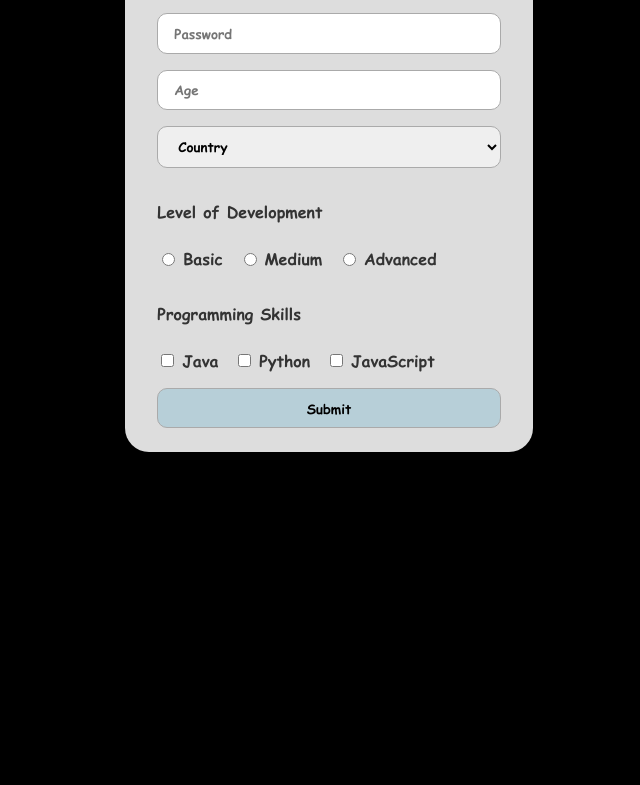
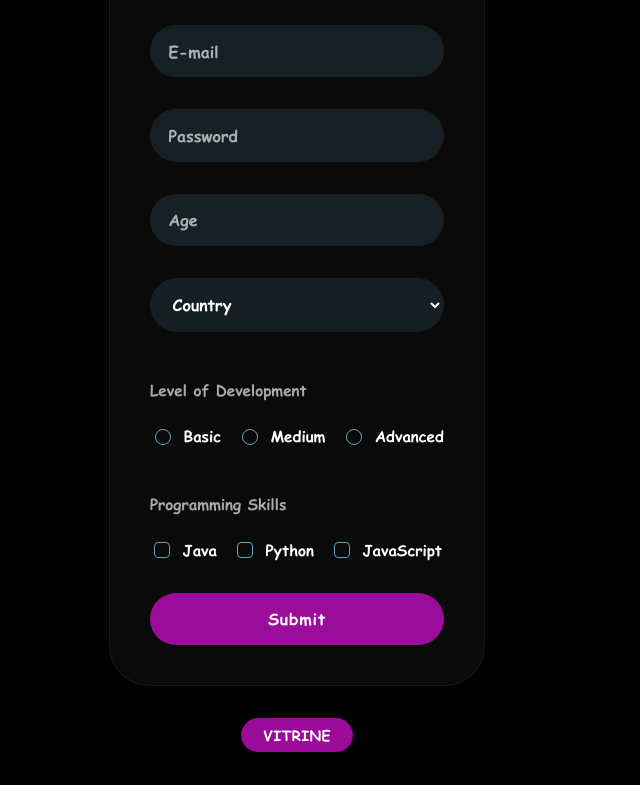
Before and after one commit to itsaminghasemi/Portfolio-by-Amin, a plain HTML site: page Contact Page/Contact.html in a window 1280 px wide. Shown: the part 204-989 px from the top of the page, without its empty margins (343-983 px from the left). Before the commit the page ends 800 px from the top, so only its background shows below. Drawn offline with Linux system fonts and the light colour scheme.

Commit message:
sync project with vitrine + bug fix

```diff
--- a/Contact Page/Contact-style.css
+++ b/Contact Page/Contact-style.css
@@ -3,65 +3,112 @@
   src: url("../Font File/comicbd.ttf");
 }
 
+/* ============================= */
+/* Design Tokens */
 :root {
+  --primary: rgba(96, 163, 188, 1);
+  --primary-soft: rgba(96, 163, 188, 0.15);
+  --accent: rgba(181, 14, 181, 0.85);
+  --bg-dark: #000;
+  --bg-elevated: rgba(255, 255, 255, 0.04);
+  --text-on-dark: #fff;
+  --text-muted: rgba(255, 255, 255, 0.65);
+
+  --radius-xl: 2.5rem;
+  --radius-lg: 2rem;
+  --radius-md: 1rem;
+
+  --shadow-soft: 0 1rem 3rem rgba(0, 0, 0, 0.7);
+  --shadow-focus: 0 0 0 0.2rem rgba(96, 163, 188, 0.4);
+
   font-size: 16px;
-  background-color: #000;
+  font-family: "Comic Sans M5 Bold", system-ui, sans-serif;
 }
+
+/* ============================= */
+/* Base Reset */
+* { box-sizing: border-box; }
 
 body {
   margin: 0;
-  font-family: "Comic Sans M5 Bold";
+  padding: 2rem;
+  min-height: 100vh;
+  background: var(--bg-dark);
+  color: var(--text-on-dark);
+  font-family: inherit;
   display: flex;
+  flex-direction: column;   /* stack main + footer vertically */
   justify-content: center;
+  align-items: center;
+  gap: 1.5rem;              /* space between form and links */
 }
 
-/* Layout */
-main {
-  margin-top: 2rem;
+/* ============================= */
+/* Form Container */
+.form1 {
+  background: var(--bg-elevated);
+  border-radius: var(--radius-xl);
+  padding: 2.5rem;
+  max-width: 34rem;
+  width: 100%;
+  display: flex;
+  flex-direction: column;
+  gap: 2rem;
+  box-shadow: var(--shadow-soft);
+  border: 0.08rem solid rgba(255,255,255,0.06);
 }
 
-/* Form */
-.form1 {
-  background-color: #ddd;
-  border-radius: 1.5rem;
-  padding: 1.5rem 2rem;
-  color: #333;
-  display: flex;
-  flex-direction: column;
-  gap: 1rem;
-  max-width: 500px;
-  width: 100%;
-}
-
+/* Heading */
 .form1 h2 {
   text-align: center;
   margin: 0;
+  font-size: 1.8rem;
+  color: var(--primary);
 }
 
-/* Rows */
-.form-row {
-  display: flex;
-}
-
-.form1Input {
-  width: 100%;
-  padding: 0.6rem 1rem;
-  border-radius: 10px;
-  border: 1px solid #aaa;
-  font-family: inherit;
-}
-
-/* Groups */
+/* Form rows & groups */
+.form-row,
 .group {
   display: flex;
   flex-direction: column;
-  gap: 0.5rem;
+  gap: 0.6rem;
 }
 
 .group-label {
-  font-size: 1rem;
+  font-size: 0.95rem;
+  color: var(--text-muted);
 }
 
+/* Inputs */
+.form1Input {
+  width: 100%;
+  padding: 0.85rem 1.1rem;
+  border-radius: var(--radius-lg);
+  border: 0.1rem solid transparent;
+  background: var(--primary-soft);
+  color: var(--text-on-dark);
+  font-family: inherit;
+  font-size: 1rem;
+  transition: background 0.25s, border 0.25s, transform 0.15s, box-shadow 0.2s;
+}
+
+.form1Input::placeholder {
+  color: var(--text-muted);
+}
+
+.form1Input:hover {
+  background: rgba(96, 163, 188, 0.22);
+}
+
+.form1Input:focus {
+  outline: none;
+  border: 0.1rem solid var(--primary);
+  box-shadow: var(--shadow-focus);
+  background: rgba(96, 163, 188, 0.25);
+  transform: translateY(-0.05rem);
+}
+
+/* Options (radio / checkbox) */
 .options {
   display: flex;
   gap: 1rem;
@@ -71,20 +118,89 @@ main {
 .options label {
   display: flex;
   align-items: center;
-  gap: 0.3rem;
+  gap: 0.6rem;
+  font-size: 0.95rem;
+  cursor: pointer;
+  color: var(--text-on-dark);
+}
+
+.options input[type="radio"],
+.options input[type="checkbox"] {
+  appearance: none;
+  width: 1rem;
+  height: 1rem;
+  border-radius: 50%;
+  border: 0.12rem solid var(--primary);
+  cursor: pointer;
+  transition: background 0.2s, transform 0.15s;
+}
+
+.options input[type="checkbox"] {
+  border-radius: 0.25rem;
+}
+
+.options input:checked {
+  background: var(--primary);
+  transform: scale(1.05);
 }
 
 /* Button */
-.submit-row {
-  justify-content: center;
-}
-
 button.form1Input {
+  background: var(--accent);
+  color: var(--text-on-dark);
   cursor: pointer;
-  background-color: rgb(183, 207, 216);
-  transition: background 0.3s;
+  font-weight: 600;
+  letter-spacing: 0.05em;
+  transition: background 0.2s, transform 0.15s, box-shadow 0.2s;
 }
 
 button.form1Input:hover {
-  background-color: rgba(96, 163, 188, 1);
+  background: #fff;
+  color: #000;
+  transform: translateY(-0.12rem);
+  box-shadow: 0 0.6rem 1.5rem rgba(0,0,0,0.6);
 }
+
+button.form1Input:active {
+  transform: translateY(0);
+  box-shadow: none;
+}
+
+/* Footer Links – column layout */
+.links {
+  display: flex;
+  flex-direction: column;   /* stack links vertically */
+  align-items: center;      /* center horizontally */
+  flex-wrap: nowrap;
+  gap: 0.75rem;
+  margin-top: 0.5rem;
+}
+
+.links a {
+  background-color: var(--accent);
+  border-radius: var(--radius-xl);
+  border-bottom: 0.08rem solid #000;
+  padding: 0.45rem 1.4rem;
+  text-decoration: none;
+  color: var(--text-on-dark);
+  font-size: 0.9rem;
+  letter-spacing: 0.02em;
+  text-transform: uppercase;
+  transition: background-color 0.18s, color 0.18s, transform 0.12s, box-shadow 0.18s;
+  width: 100%;
+  max-width: 220px;
+  text-align: center;
+}
+
+.links a:hover {
+  background-color: #fff;
+  color: #000;
+  transform: translateY(-0.1rem);
+  box-shadow: 0 0.4rem 1rem rgba(0,0,0,0.4);
+}
+
+/* Responsive */
+@media (max-width: 48rem) {
+  body { padding: 1.5rem; }
+  .form1 { padding: 2rem; gap: 1.6rem; }
+}
--- a/Contact Page/Contact.html
+++ b/Contact Page/Contact.html
@@ -50,22 +50,9 @@
     <div class="group">
       <p class="group-label">Level of Development</p>
       <div class="options">
-
-        <label>
-          <input type="radio" name="level" value="basic">
-          Basic
-        </label>
-
-        <label>
-          <input type="radio" name="level" value="medium">
-          Medium
-        </label>
-
-        <label>
-          <input type="radio" name="level" value="advanced">
-          Advanced
-        </label>
-
+        <label><input type="radio" name="level" value="basic"> Basic</label>
+        <label><input type="radio" name="level" value="medium"> Medium</label>
+        <label><input type="radio" name="level" value="advanced"> Advanced</label>
       </div>
     </div>
 
@@ -73,22 +60,9 @@
     <div class="group">
       <p class="group-label">Programming Skills</p>
       <div class="options">
-
-        <label>
-          <input type="checkbox" name="skills" value="java">
-          Java
-        </label>
-
-        <label>
-          <input type="checkbox" name="skills" value="python">
-          Python
-        </label>
-
-        <label>
-          <input type="checkbox" name="skills" value="javascript">
-          JavaScript
-        </label>
-
+        <label><input type="checkbox" name="skills" value="java"> Java</label>
+        <label><input type="checkbox" name="skills" value="python"> Python</label>
+        <label><input type="checkbox" name="skills" value="javascript"> JavaScript</label>
       </div>
     </div>
 
@@ -99,5 +73,11 @@
   </form>
 </main>
 
+<footer class="site-footer">
+  <nav class="links">
+    <a href="../Home Page/Vitrine.html" target="_blank">Vitrine</a>
+  </nav>
+</footer>
+
 </body>
 </html>
--- a/Home Page/Vitrine-Style.css
+++ b/Home Page/Vitrine-Style.css
@@ -13,13 +13,24 @@
     font-size: 24px;
     font-family: "Comic Sans M5 Bold", system-ui, -apple-system, BlinkMacSystemFont, "Segoe UI", sans-serif;
     background-color: var(--bg);
+    display: flex;
+    flex-direction: column;
+    min-height: 100vh;
 }
 
 body {
-    margin: 20px;
-    background-color: var(--bg);
+    margin: 0;
+    padding: 2rem;
+    min-height: 100vh;
+    background: var(--bg-dark);
     color: var(--text-on-dark);
-}
+    font-family: inherit;
+    display: flex;
+    flex-direction: column;   /* stack main + footer vertically */
+    justify-content: center;
+    align-items: center;
+    gap: 1.5rem;              /* space between form and link */
+  }
 
 /* Vitrine container */
 .vitrine {
--- a/Home Page/who_Am_I-style.css
+++ b/Home Page/who_Am_I-style.css
@@ -3,39 +3,43 @@
   src: url("../Font File/comicbd.ttf");
 }
 
-/* Root variables */
+/* ============================= */
+/* Design Tokens (Dark Theme) */
 :root {
-  --gap: 16px;
-  --page-bg: #f3f2e1;
-  --content-bg: #ffffff;
-  --border-soft: #e2e2e2;
-  --text-main: #1f2933;
-  --text-muted: #6b7280;
-  --accent: rgba(181, 14, 181, 0.9);
-  --accent-soft: rgba(181, 14, 181, 0.12);
+  --primary: rgba(96, 163, 188, 1);
+  --accent: rgba(181, 14, 181, 0.85);
+  --bg-dark: #000;
+  --bg-card: #111;
+  --text-main: #fff;
+  --text-muted: rgba(255, 255, 255, 0.65);
+  --border-soft: #222;
+
+  --radius-xl: 2.5rem;
+  --radius-lg: 2rem;
+  --radius-md: 1rem;
+  --shadow-soft: 0 0.75rem 2.5rem rgba(0, 0, 0, 0.6);
 }
 
+/* ============================= */
 /* Base */
 html,
 body {
   height: 100%;
   margin: 0;
-}
-
-body {
+  font-family: "Comic Sans M5 Bold", system-ui, -apple-system,
+    BlinkMacSystemFont, "Segoe UI", sans-serif;
+  background-color: var(--bg-dark);
+  color: var(--text-main);
   display: flex;
   flex-direction: column;
-  font-family: "Comic Sans M5 Bold", system-ui, -apple-system, BlinkMacSystemFont, "Segoe UI", sans-serif;
-  background: radial-gradient(circle at top, #ffffff 0, var(--page-bg) 45%, #e0ded0 100%);
-  color: var(--text-main);
 }
 
 /* Header / Footer */
 .site-header,
 .site-footer {
-  background: #111827;
-  color: #f9fafb;
-  padding: 14px 20px;
+  background: #111;
+  color: var(--text-main);
+  padding: 1rem 1.25rem;
   text-align: center;
 }
 
@@ -45,31 +49,37 @@ body {
   letter-spacing: 0.03em;
 }
 
-/* Main layout: single-column article */
+/* ============================= */
+/* Main container */
 .flex-container {
   flex: 1;
-  max-width: 760px;
+  max-width: 960px;
   width: 100%;
-  margin: 32px auto 40px;
-  padding: 0 20px;
+  margin: 2rem auto;
+  padding: 0 1.25rem;
+  display: flex;
+  flex-direction: column;
+  gap: 1.5rem;
 }
 
-/* Article sections */
+/* ============================= */
+/* Cards */
 .flex-item {
-  background: var(--content-bg);
-  border-radius: 16px;
-  border: 1px solid var(--border-soft);
-  padding: 20px 22px;
-  box-shadow: 0 10px 30px rgba(15, 23, 42, 0.08);
+  background: var(--bg-card);
+  border-radius: var(--radius-lg);
+  border: 0.2rem solid var(--border-soft);
+  padding: 1.5rem 1.75rem;
+  box-shadow: var(--shadow-soft);
 }
 
 .flex-item + .flex-item {
-  margin-top: 18px;
+  margin-top: 1rem;
 }
 
 .flex-item h2 {
-  margin: 0 0 10px;
+  margin: 0 0 0.5rem;
   font-size: 1.25rem;
+  color: var(--primary);
 }
 
 .flex-item p {
@@ -79,7 +89,8 @@ body {
   color: var(--text-muted);
 }
 
-/* Links/footer navigation */
+/* ============================= */
+/* Links / Navigation */
 .links {
   display: flex;
   justify-content: center;
@@ -89,41 +100,41 @@ body {
 }
 
 .links a {
-  background-color: var(--accent-soft);
-  border-radius: 999px;
-  border: 1px solid var(--accent);
+  background-color: var(--accent);
+  border-radius: var(--radius-xl);
+  border-bottom: 0.08rem solid #000;
   padding: 0.45rem 1.4rem;
   text-decoration: none;
-  color: #f9fafb;
+  color: var(--text-main);
   font-size: 0.9rem;
   letter-spacing: 0.02em;
   text-transform: uppercase;
-  transition: background-color 0.18s ease, color 0.18s ease, transform 0.12s ease,
-    box-shadow 0.18s ease;
+  transition: background-color 0.18s ease, color 0.18s ease,
+    transform 0.12s ease, box-shadow 0.18s ease;
 }
 
 .links a:hover {
-  background-color: var(--accent);
-  color: #ffffff;
-  transform: translateY(-1px);
-  box-shadow: 0 6px 16px rgba(0, 0, 0, 0.25);
+  background-color: #fff;
+  color: #000;
+  transform: translateY(-0.1rem);
+  box-shadow: 0 0.4rem 1rem rgba(0, 0, 0, 0.4);
 }
 
+/* ============================= */
 /* Responsive */
 @media (max-width: 768px) {
   .flex-container {
-    margin-top: 20px;
-    margin-bottom: 28px;
-    padding: 0 14px;
+    margin: 1.5rem auto;
+    padding: 0 1rem;
   }
 
   .flex-item {
-    padding: 18px 16px;
-    border-radius: 12px;
+    padding: 1.25rem 1rem;
+    border-radius: var(--radius-md);
   }
 
   .site-header,
   .site-footer {
-    padding-inline: 12px;
+    padding-inline: 0.75rem;
   }
 }
--- a/Me On Social/Me-On-Social-style.css
+++ b/Me On Social/Me-On-Social-style.css
@@ -1,8 +1,23 @@
+@font-face {
+    font-family: "Comic Sans M5 Bold";
+    src: url("../Font File/comicbd.ttf");
+}
+
+/* Design tokens shared with other pages */
+:root {
+    --primary: rgba(96, 163, 188, 1);
+    --primary-soft: rgba(96, 163, 188, 0.15);
+    --accent: rgba(181, 14, 181, 0.85);
+    --accent-soft: rgba(181, 14, 181, 0.12);
+    --text-on-dark: #fff;
+}
+
+/* Base */
 * {
     box-sizing: border-box;
     margin: 0;
     padding: 0;
-    font-family: system-ui, -apple-system, BlinkMacSystemFont, "Segoe UI", sans-serif;
+    font-family: "Comic Sans M5 Bold", system-ui, -apple-system, BlinkMacSystemFont, "Segoe UI", sans-serif;
 }
 
 body {
@@ -11,7 +26,7 @@ body {
     display: flex;
     align-items: center;
     justify-content: center;
-    color: #fff;
+    color: var(--text-on-dark);
 }
 
 /* Card */
@@ -49,7 +64,8 @@ h1 {
     text-decoration: none;
     padding: 0.9rem;
     border-radius: 999px;
-    background: rgba(255, 255, 255, 0.08);
+    background: var(--accent-soft);
+    border: 1px solid var(--accent);
     color: #e5e7eb;
     transition: background-color 0.22s ease, color 0.22s ease,
         transform 0.12s ease, box-shadow 0.22s ease;
@@ -57,27 +73,27 @@ h1 {
 }
 
 /* Optional: per-platform accent classes (if used in HTML) */
+.social-links a.telegram {
+    border-color: rgba(0, 136, 204, 0.9);
+}
 .social-links a.github {
-    border: 1px solid rgba(156, 163, 175, 0.7);
+    border-color: rgba(156, 163, 175, 0.7);
 }
-
 .social-links a.linkedin {
-    border: 1px solid rgba(14, 118, 168, 0.9);
+    border-color: rgba(14, 118, 168, 0.9);
 }
-
-.social-links a.twitter {
-    border: 1px solid rgba(29, 161, 242, 0.9);
+.social-links a.instagram {
+    border-color: rgba(225, 48, 108, 0.85);
 }
-
-.social-links a.instagram {
-    border: 1px solid rgba(225, 48, 108, 0.85);
+.social-links a.eitaa {
+    border-color: rgba(34, 197, 94, 0.85);
 }
 
 .social-links a:hover {
-    background: #00c6ff;
+    background-color: var(--accent);
     color: #000;
     transform: translateY(-2px);
-    box-shadow: 0 10px 30px rgba(0, 198, 255, 0.6);
+    box-shadow: 0 10px 30px rgba(0, 0, 0, 0.6);
 }
 
 /* Disabled state */
```
